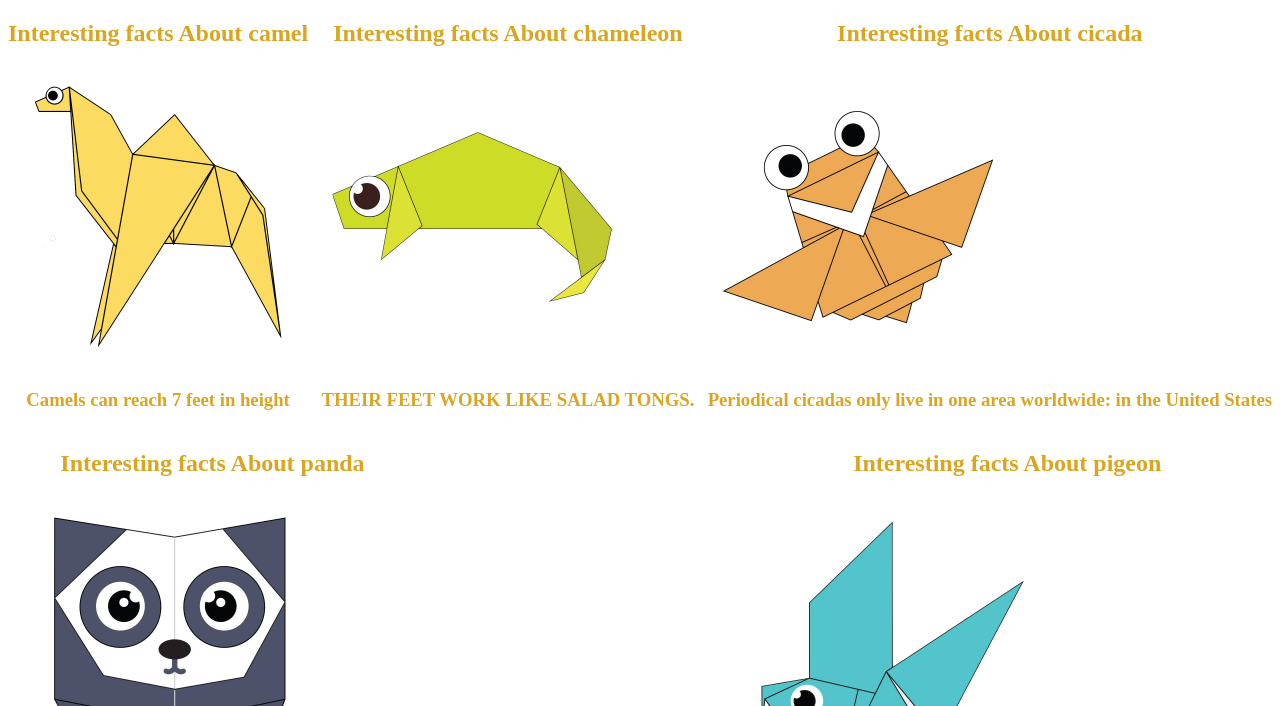
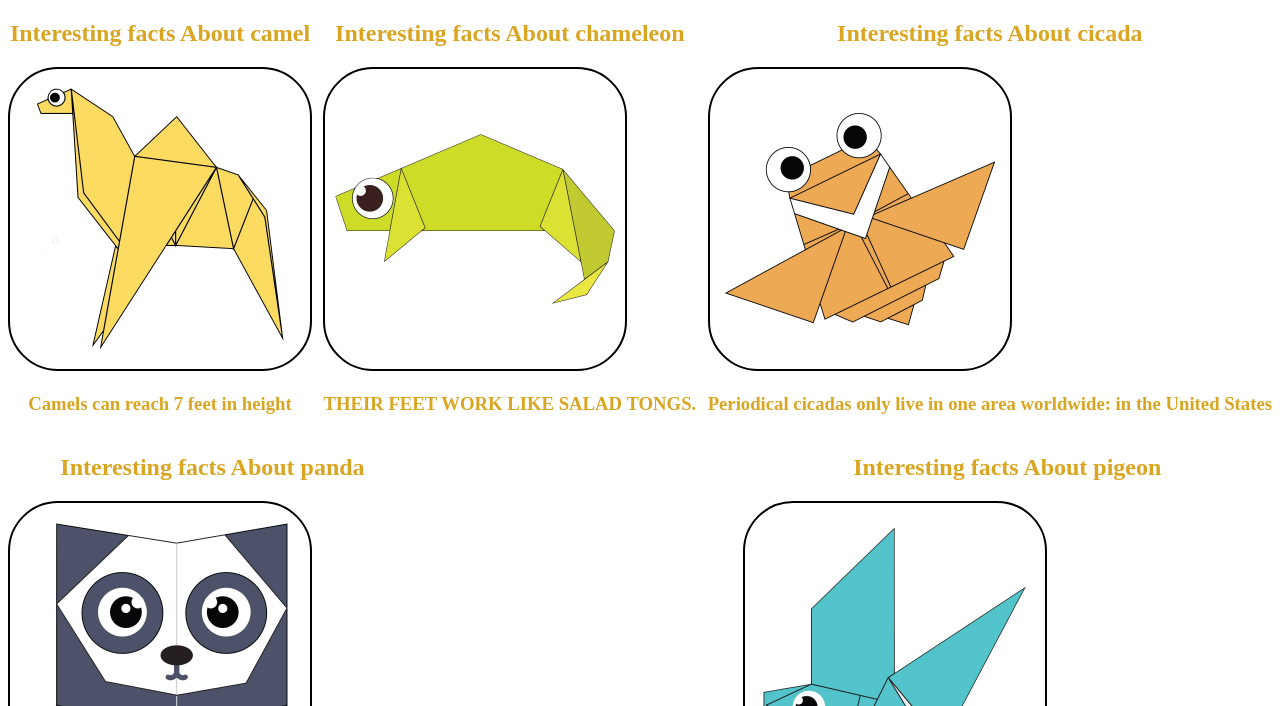
Before and after one commit to tarak2005/origami_1, a plain HTML site: page index.html in a window 1280 px wide. Shown: the part 94-800 px from the top of the page. Drawn offline with Linux system fonts and the light colour scheme.

Commit message:
Add files via upload

```diff
--- a/style.css
+++ b/style.css
@@ -25,3 +25,8 @@ h3,h2{
     justify-content: space-between;
 
 }
+
+.grid img{
+    border:2px solid #000000;
+    border-radius:50px;
+}
```
Also changed, not shown: index.html (+1 -0 lines).
